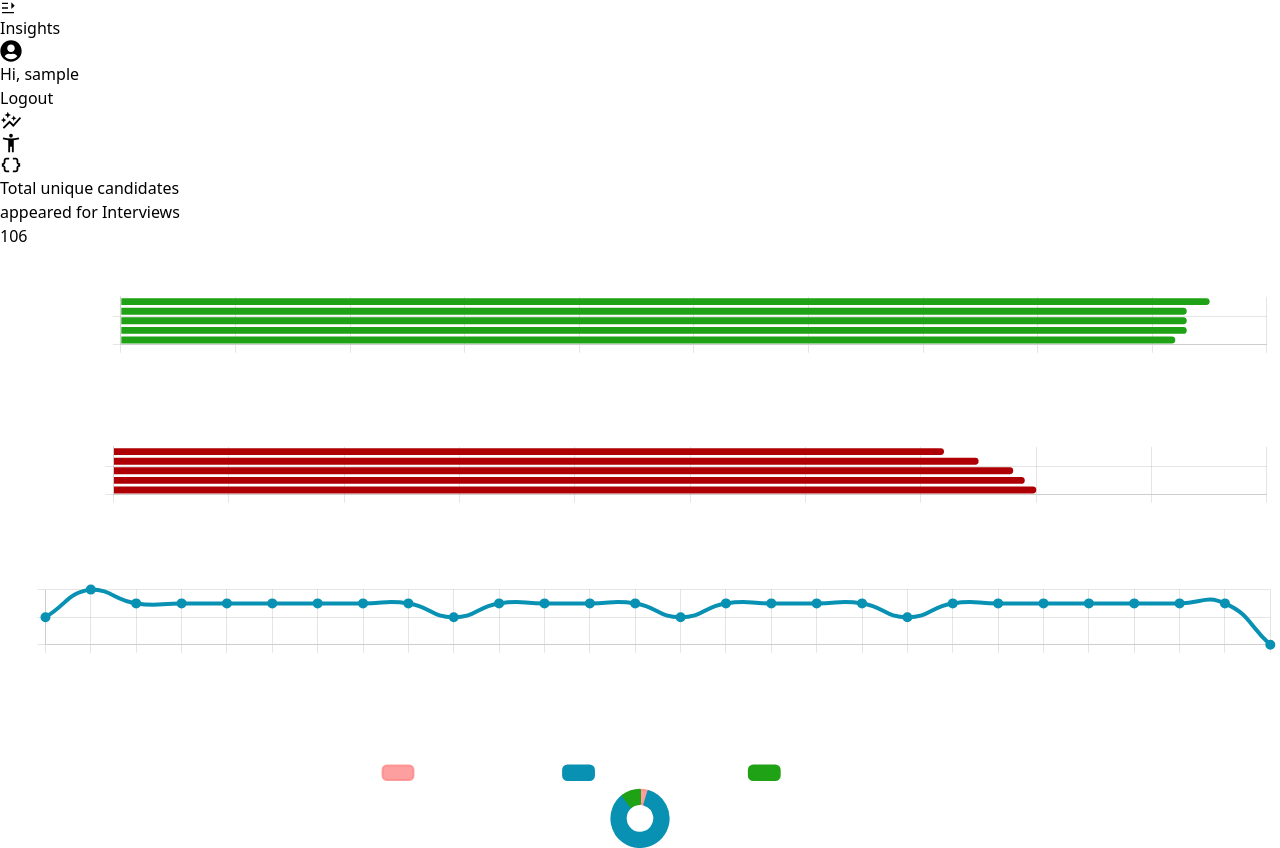
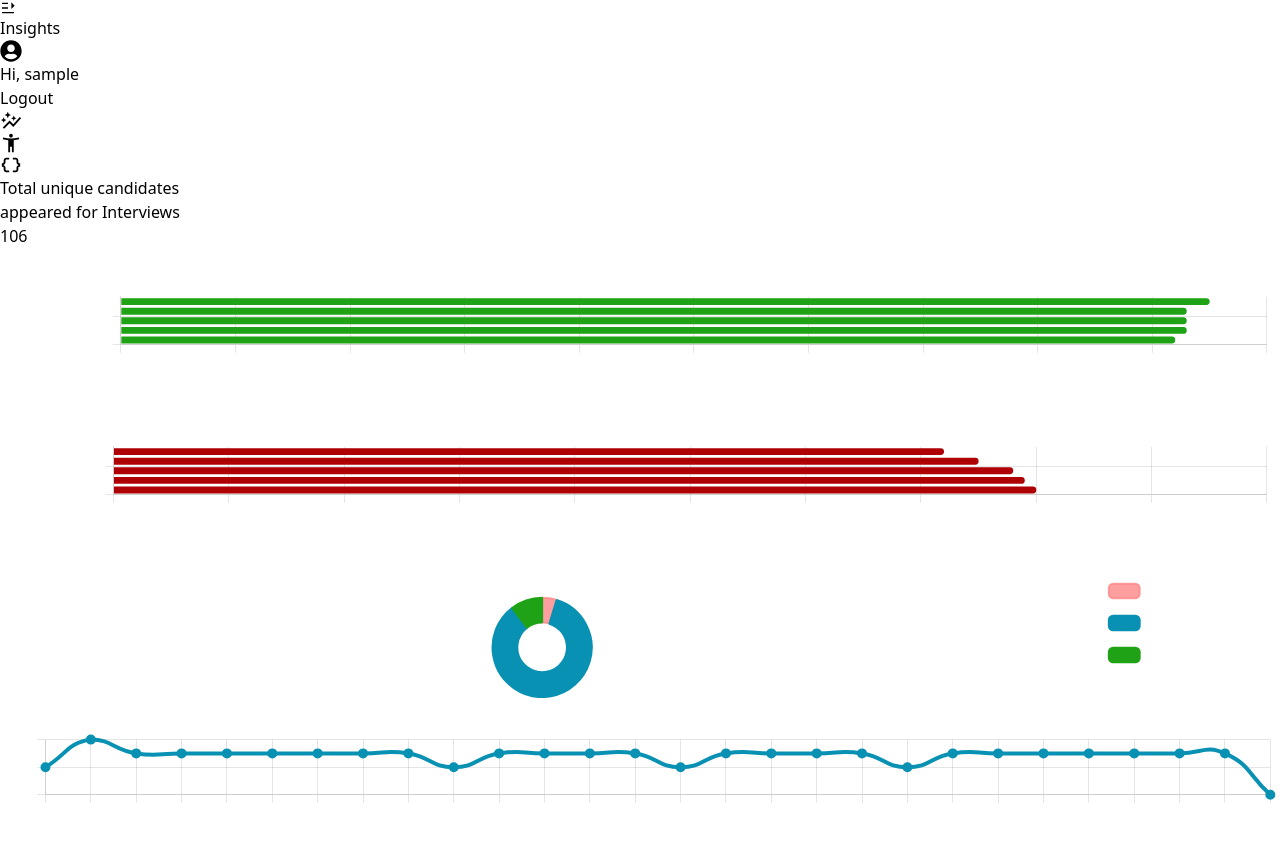
Before and after one commit to harshpx/dashboard, a React (Vite) app: page /Insights in a window 1280 px wide. Built offline with nearby package versions, Linux system fonts and the light colour scheme; sample sign-in values are in the browser's storage.

Commit message:
graph ui changes

```diff
--- a/src/components/CustomDoughnut.jsx
+++ b/src/components/CustomDoughnut.jsx
@@ -32,7 +32,7 @@ const CustomDoughnut = ({source,color,title}) => {
                     }
                 },
                 legend: {
-                    // position: 'right',
+                    position: 'right',
                     labels: {
                         display: true,
                         padding: 20,
--- a/src/index.css
+++ b/src/index.css
@@ -1,3 +1,11 @@
 @tailwind base;
 @tailwind components;
 @tailwind utilities;
+
+*{
+    -ms-overflow-style: none;  /* Internet Explorer 10+ */
+    scrollbar-width: none;  /* Firefox */
+}
+*::-webkit-scrollbar {
+    display: none;  /* Safari and Chrome */
+}
--- a/src/pages/Insights.jsx
+++ b/src/pages/Insights.jsx
@@ -20,11 +20,11 @@ const Insights = () => {
 			<div className='p-4 rounded-xl bg-black h-[400px]'>
 				<CustomHorizontalBarChart source={bottom5CandidateData} color={'#ae0004'} title="Bottom 5 Candidates" xlabel="Scores" ylabel="Candidates"/>
 			</div>
-			<div className='p-4 rounded-xl bg-black h-[400px]'>
+			<div className='p-4 rounded-xl bg-black h-[400px] sm:pr-4 md:pr-16 lg:pr-4 xl:pr-16'>
+				<CustomDoughnut source={performanceCategoryData} title='Performance Categories'/>
+			</div>
+			<div className='lg:col-span-2 p-4 xl:px-24 rounded-xl flex items-center justify-center bg-black h-[300px]  md:h-[500px]'>
 				<CustomLineChart source={interviewRoundsData} color={`#0891b2`} title='Candidate Count for a particular Interview Round'/>
-			</div>
-			<div className='lg:col-span-2 p-4 rounded-xl flex items-center justify-center bg-black h-[400px]'>
-				<CustomDoughnut source={performanceCategoryData} title='Performance Categories'/>
 			</div>
 		</div>
 	)
```
